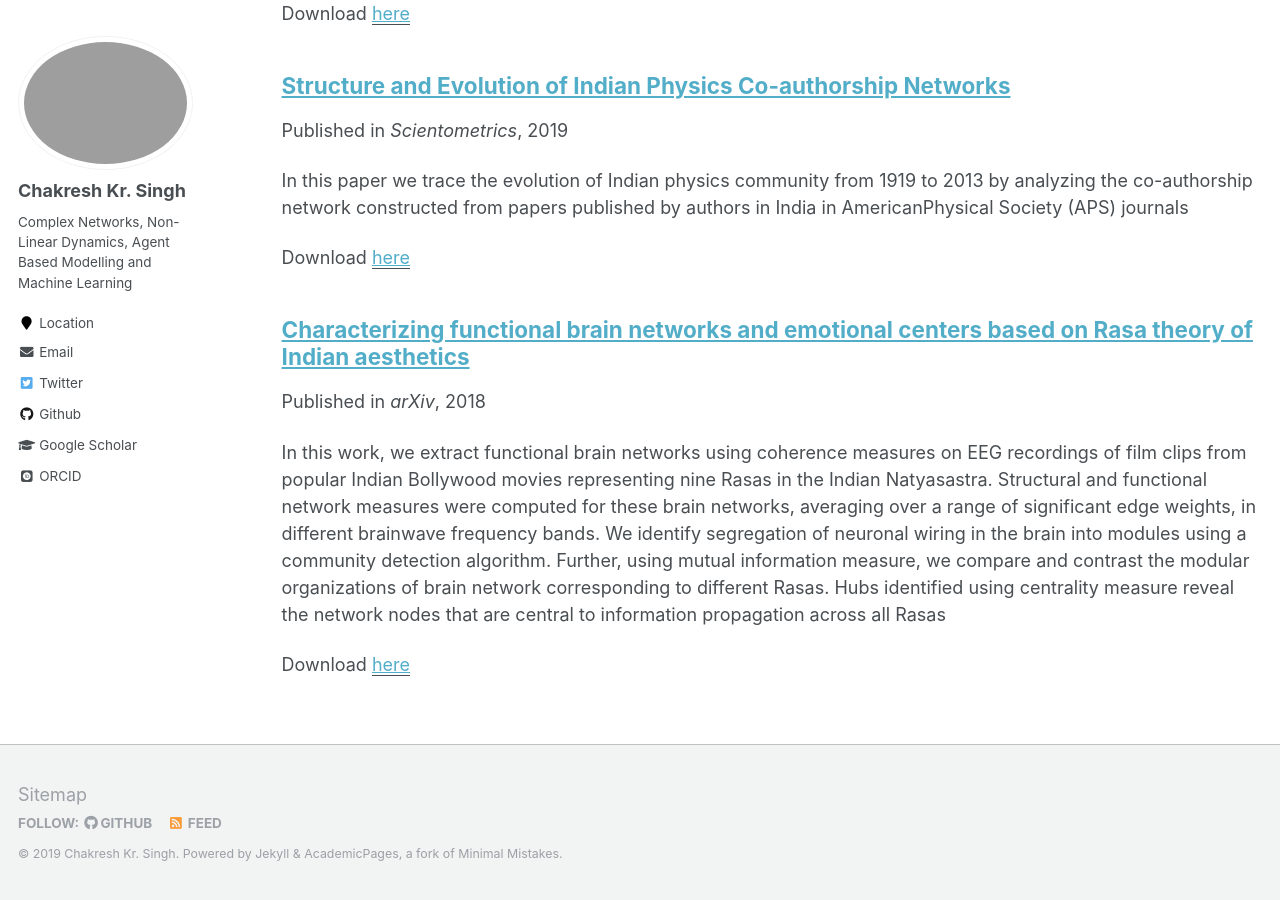
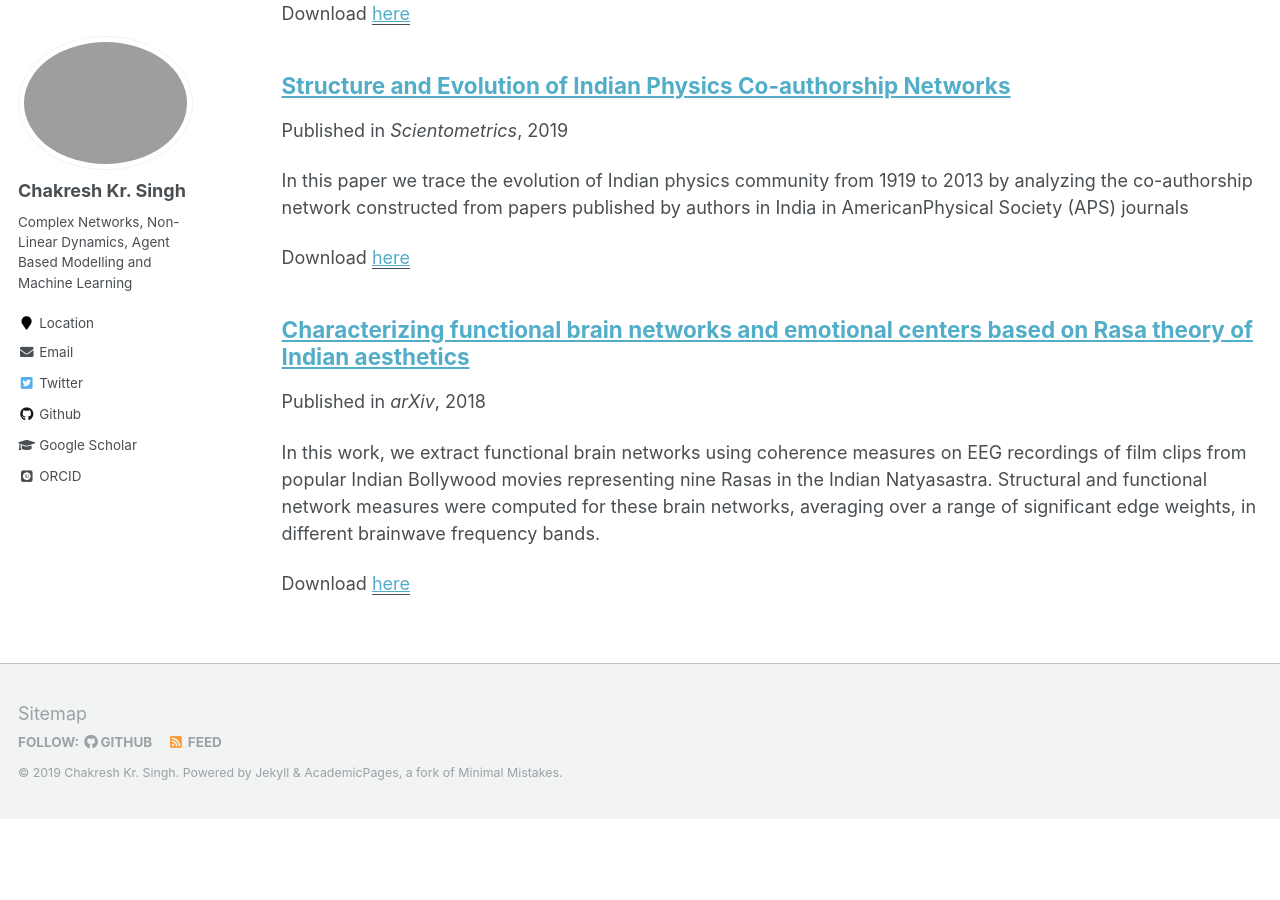
Before and after one commit to ChakreshIITGN/ChakreshIITGN.github.io, a Jekyll site: the page built from _pages/publications.md, in a window 1280 px wide and 900 px high, scrolled down 744 px. Built offline with Jekyll 4.4.1, drawn with Linux system fonts in a browser that asks for light colours; some web fonts are replaced; after the commit the page ends 1563 px from its top, so only the background shows below that.

Commit message:
Update 2018-09-14-paper-4.md

```diff
--- a/_publications/2018-09-14-paper-4.md
+++ b/_publications/2018-09-14-paper-4.md
@@ -2,7 +2,7 @@
 title: "Characterizing functional brain networks and emotional centers based on Rasa theory of Indian aesthetics"
 collection: publications
 permalink: /publication/2018-09-14-paper-4
-excerpt: 'In this work, we extract functional brain networks using coherence measures on EEG recordings of film clips from popular Indian Bollywood movies representing nine Rasas in the Indian Natyasastra. Structural and functional network measures were computed for these brain networks, averaging over a range of significant edge weights, in different brainwave frequency bands. We identify segregation of neuronal wiring in the brain into modules using a community detection algorithm. Further, using mutual information measure, we compare and contrast the modular organizations of brain network corresponding to different Rasas. Hubs identified using centrality measure reveal the network nodes that are central to information propagation across all Rasas'
+excerpt: 'In this work, we extract functional brain networks using coherence measures on EEG recordings of film clips from popular Indian Bollywood movies representing nine Rasas in the Indian Natyasastra. Structural and functional network measures were computed for these brain networks, averaging over a range of significant edge weights, in different brainwave frequency bands.'
 date: 2018-09-14
 venue: 'arXiv'
 paperurl: 'https://arxiv.org/pdf/1809.05336.pdf'
```
